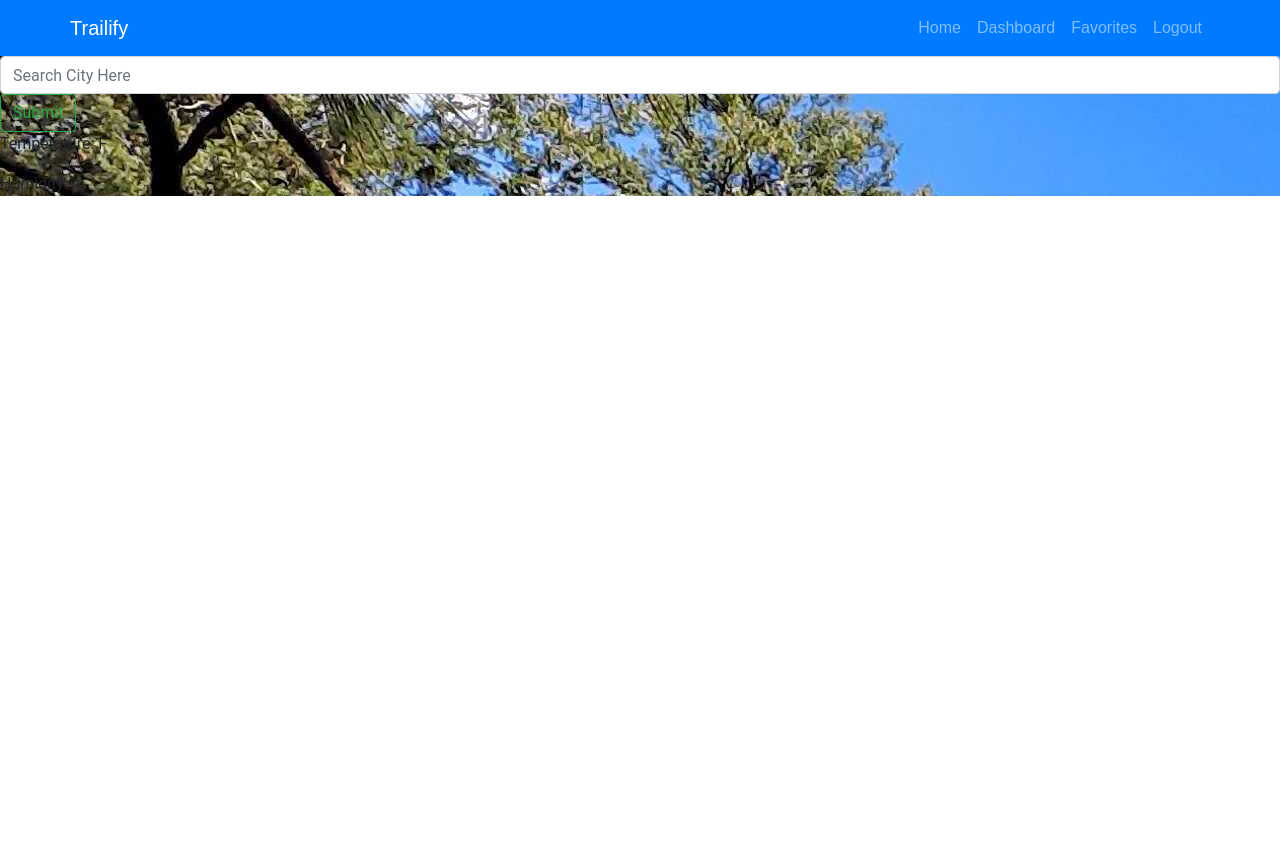
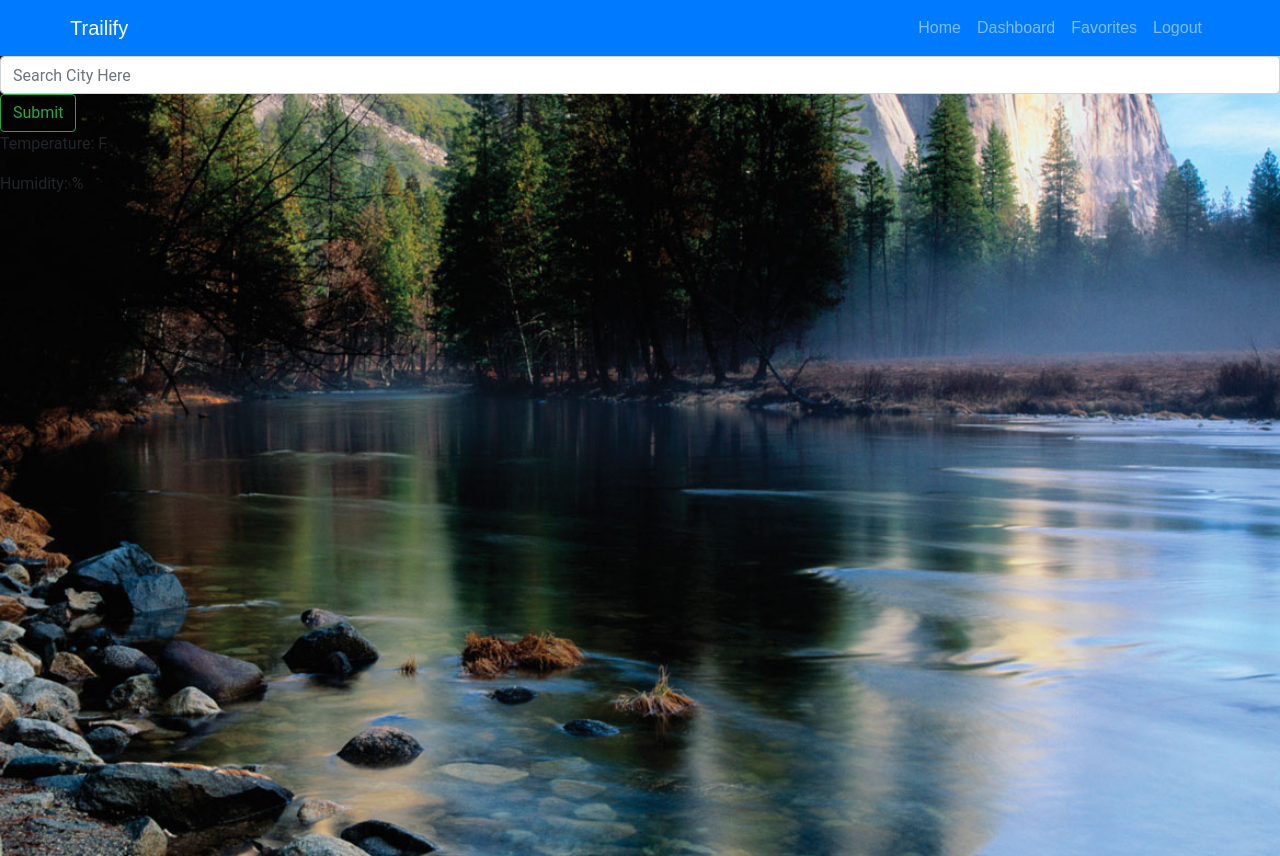
Before and after one commit to hferris/trailify, a React (Create React App) app in the folder client/: page /Dashboard in a window 1280 px wide. Before the commit the page ends 800 px from the top, so only its background shows below. Built offline with nearby package versions, Linux system fonts and the light colour scheme; sample sign-in values are in the browser's storage.

Commit message:
styling img

```diff
--- a/client/src/pages/Dashboard.js
+++ b/client/src/pages/Dashboard.js
@@ -5,12 +5,18 @@ import { useAuth } from "../utils/auth";
 import trail from "../utils/auth/trailAPI/trailAPI";
 import { api_key } from "../api.json";
 import { park_api_key } from "../api.json";
-import background from "../imgs/weather.jpg";
+import background from "../imgs/weather.jpeg";
 
 const styles = {
   fontFamily: "Roboto, Times New Roman, Times, serif",
   boxSizing: "border-box",
+  width: '100vw',
+  height: '100vh',
+  backgroundPosition: 'center',
+  backgroundSize: 'cover',
+  backgroundRepeat: 'no-repeat',
   backgroundImage: `url(${background})`,
+
 };
 
 function Dashboard(props) {
```
